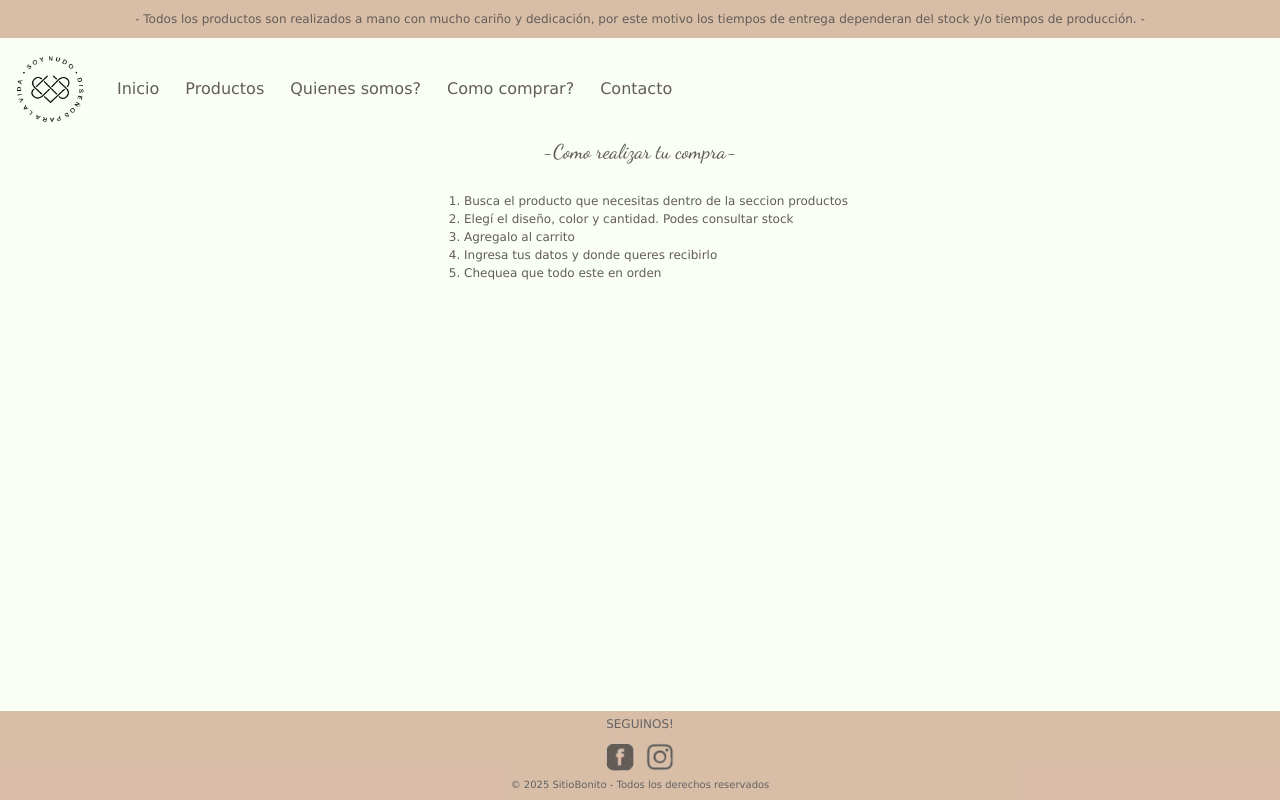
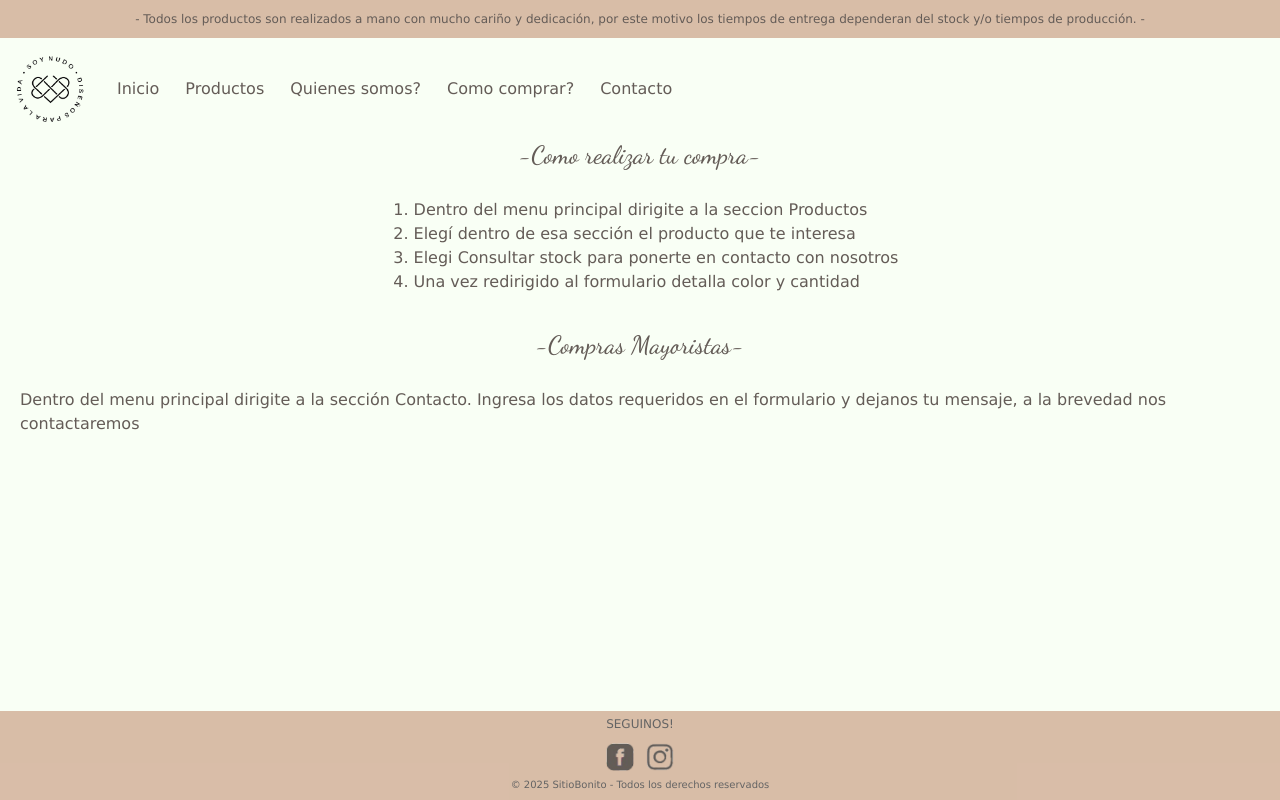
Before and after one commit to Aldurod/entrega-sass, a plain HTML site: page enlaces/como-comprar.html in a window 1280 px wide. Drawn offline with nearby package versions, Linux system fonts and the light colour scheme; a web font is replaced by a local one.

Commit message:
cambios en quienes somos y como comprar

```diff
--- a/enlaces/como-comprar.html
+++ b/enlaces/como-comprar.html
@@ -68,14 +68,20 @@
      <div>
     <h2> -Como realizar tu compra- </h2>
     </div>
-    <div class="main-text">
+    <div class="main-text-compra">
       <ol>
-        <li>Busca el producto que necesitas dentro de la seccion productos</li>
-        <li>Elegí el diseño, color y cantidad. Podes consultar stock </li>
-        <li>Agregalo al carrito</li>
-        <li>Ingresa tus datos y donde queres recibirlo</li>
-        <li>Chequea que todo este en orden</li>
+        <li>Dentro del menu principal dirigite a la seccion Productos</li>
+        <li>Elegí dentro de esa sección el producto que te interesa</li>
+        <li>Elegi Consultar stock para ponerte en contacto con nosotros</li>
+        <li>Una vez redirigido al formulario detalla color y cantidad</li>
       </ol>
+     </div>
+          <div>
+    <h2> -Compras Mayoristas- </h2>
+    </div>
+    <div class="main-text-compra">
+        <p>Dentro del menu principal dirigite a la sección Contacto.
+        Ingresa los datos requeridos en el formulario y dejanos tu mensaje, a la brevedad nos contactaremos</p>
      </div>
     </main>
   <!-- acá comienza el pie de página -->
--- a/scss/_main.scss
+++ b/scss/_main.scss
@@ -28,7 +28,7 @@
 
 h2{
   font-family: $external-font-family;
-  font-size: 20px;
+  font-size: 25px;
   text-align: center;
 
 }
@@ -101,11 +101,36 @@ h2{
   display: flex;
   justify-content: center;
   align-content: center;
+  text-align: center;
   padding: 20px;
   min-width: 100%;
   color: $primary-font-color;
   font-family: $secundary-font-family;
-  font-size: 12px;
+  font-size: 16px;
+}
+
+.main-map{
+  display: flex;
+  padding: 20px;
+  text-align: center;
+  justify-content: center;
+}
+
+#responsive-iframe-container {
+  position: relative;
+  overflow: hidden;
+  padding-bottom: 56.25%;
+  height: 0;
+}
+.main-text-compra{
+  display: flex;
+  justify-content: center;
+  align-content: center;
+  padding: 20px;
+  min-width: 100%;
+  color: $primary-font-color;
+  font-family: $secundary-font-family;
+  font-size: 16px;
 }
 
 /* SECCION CONTACTO */
```
Also changed, not shown: enlaces/quienes-somos.html (+20 -4 lines), index.html (+1 -1 lines), css/style.css, 1 other file.
